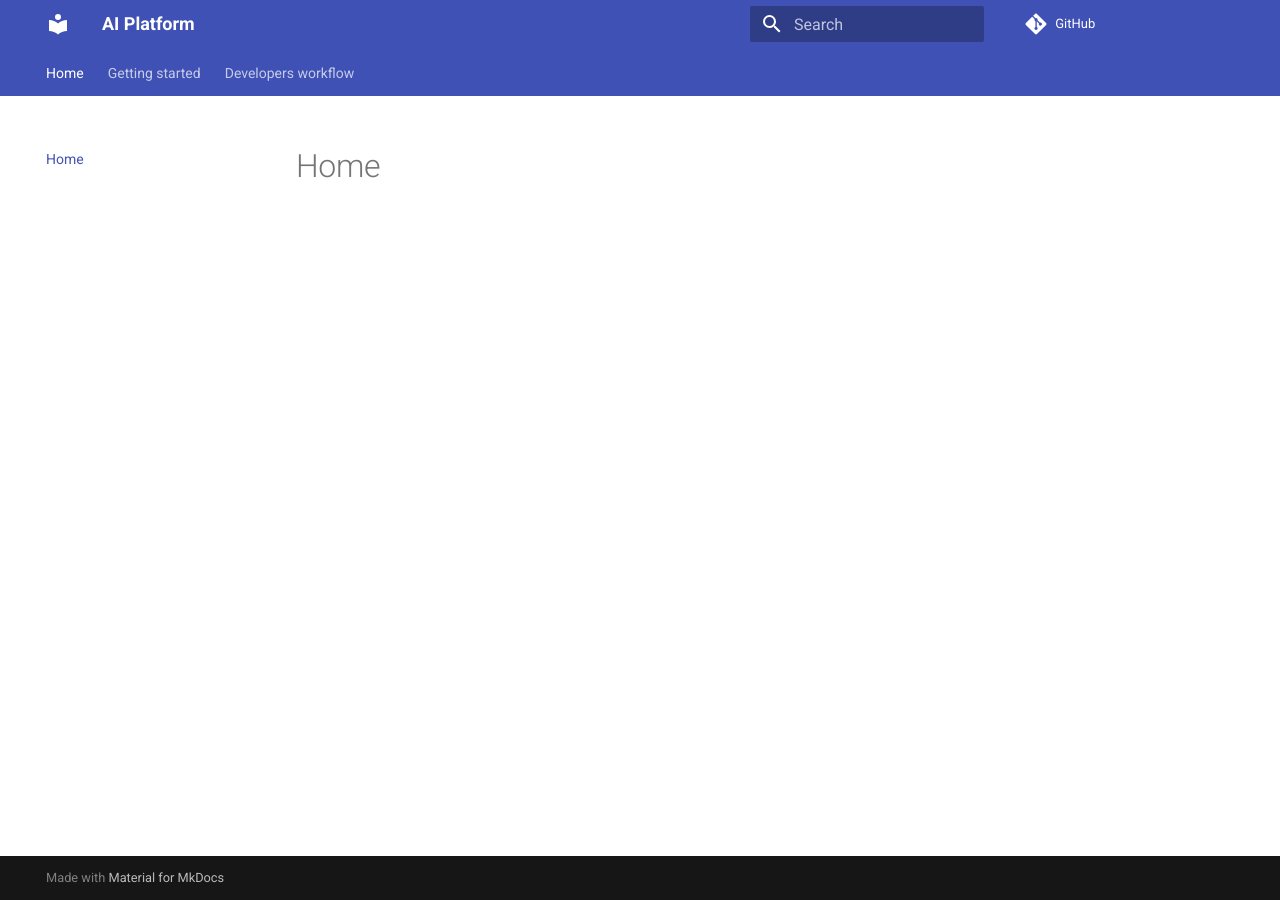
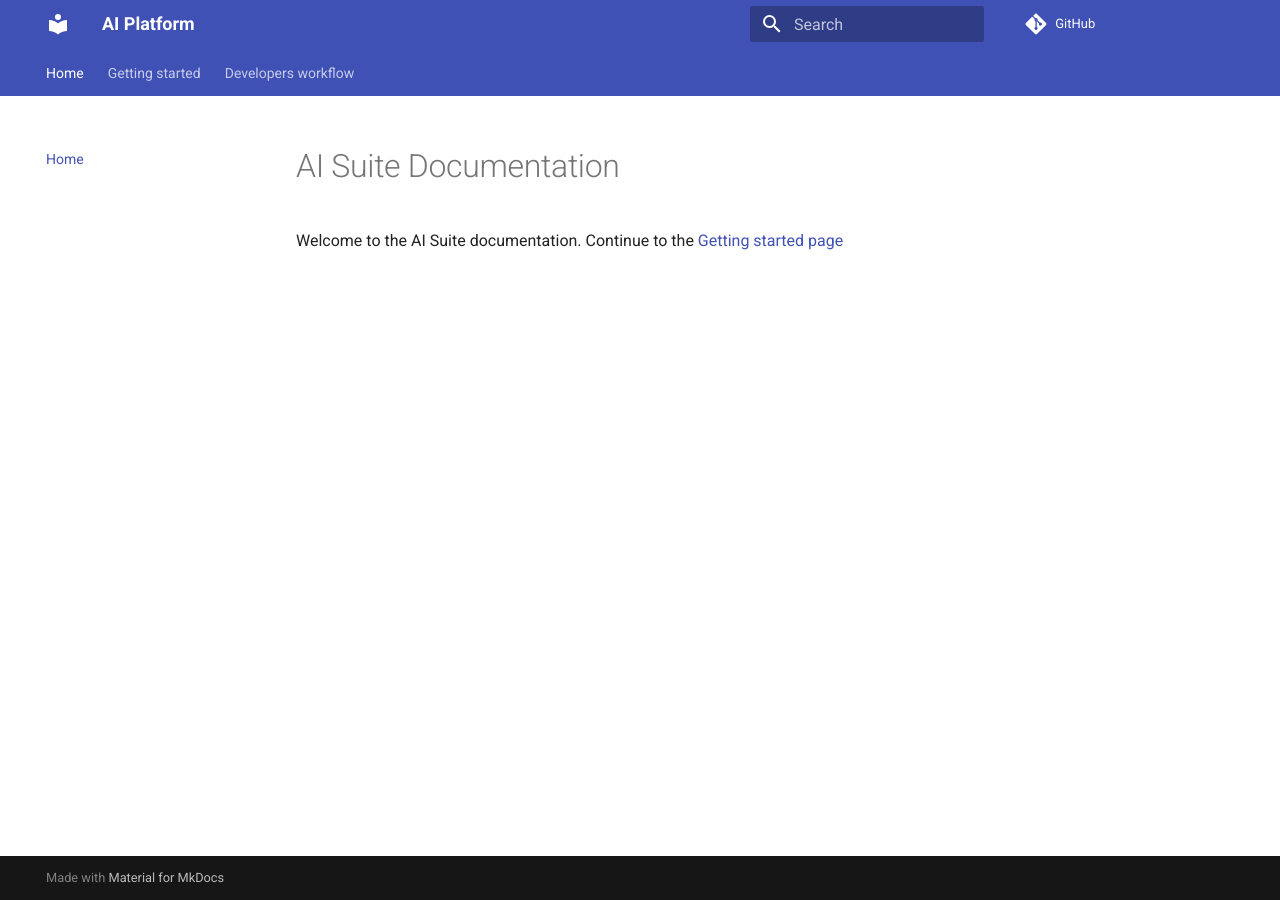
Before and after one commit to daipe-ai/platform-docs, an MkDocs documentation site: the page built from docs/index.md, in a window 1280 px wide. Built offline with MkDocs 1.6.1 and Material for MkDocs 9.7.7, drawn with Linux system fonts in a browser that asks for light colours; comment, search, counter and statistics services are not loaded.

Commit message:
basic home page content added

```diff
--- a/docs/index.md
+++ b/docs/index.md
@@ -1 +1,3 @@
-# Home
+# AI Suite Documentation
+
+Welcome to the AI Suite documentation. Continue to the [Getting started page](getting-started/index.md)
```
